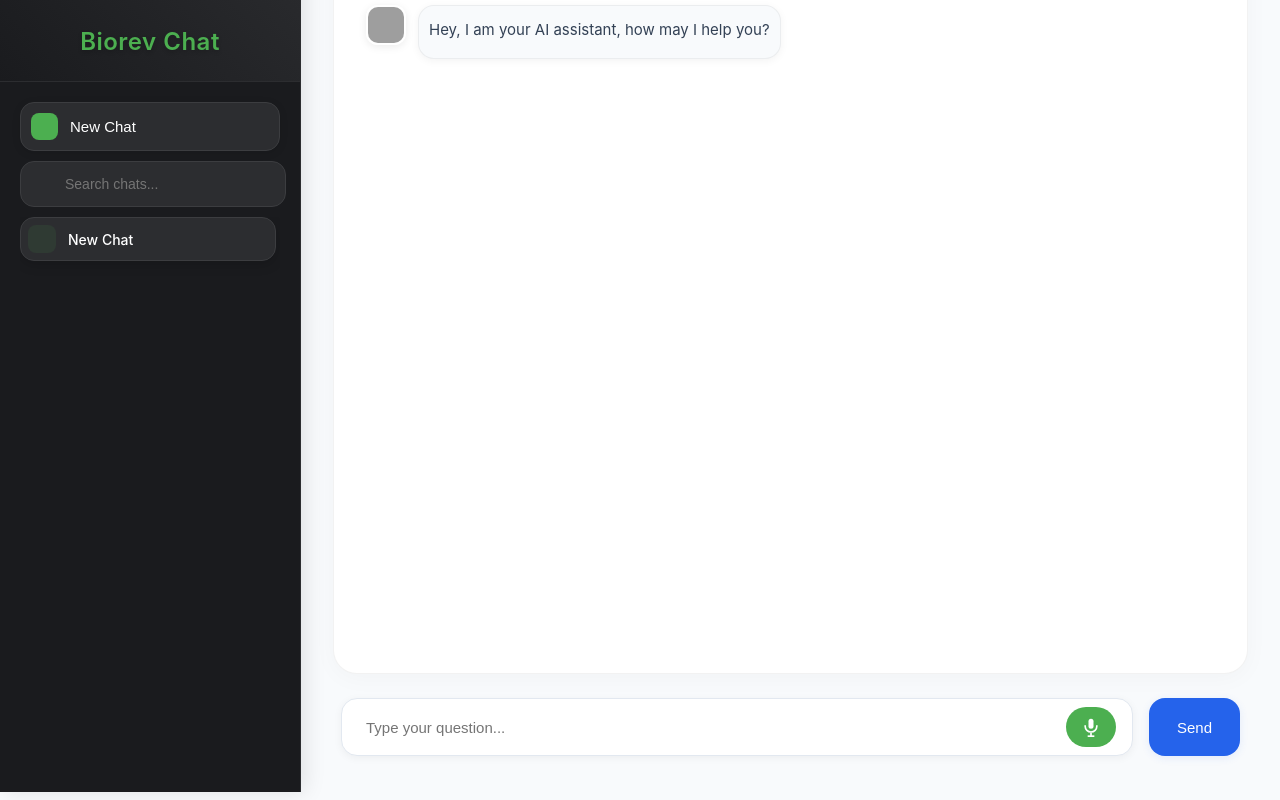
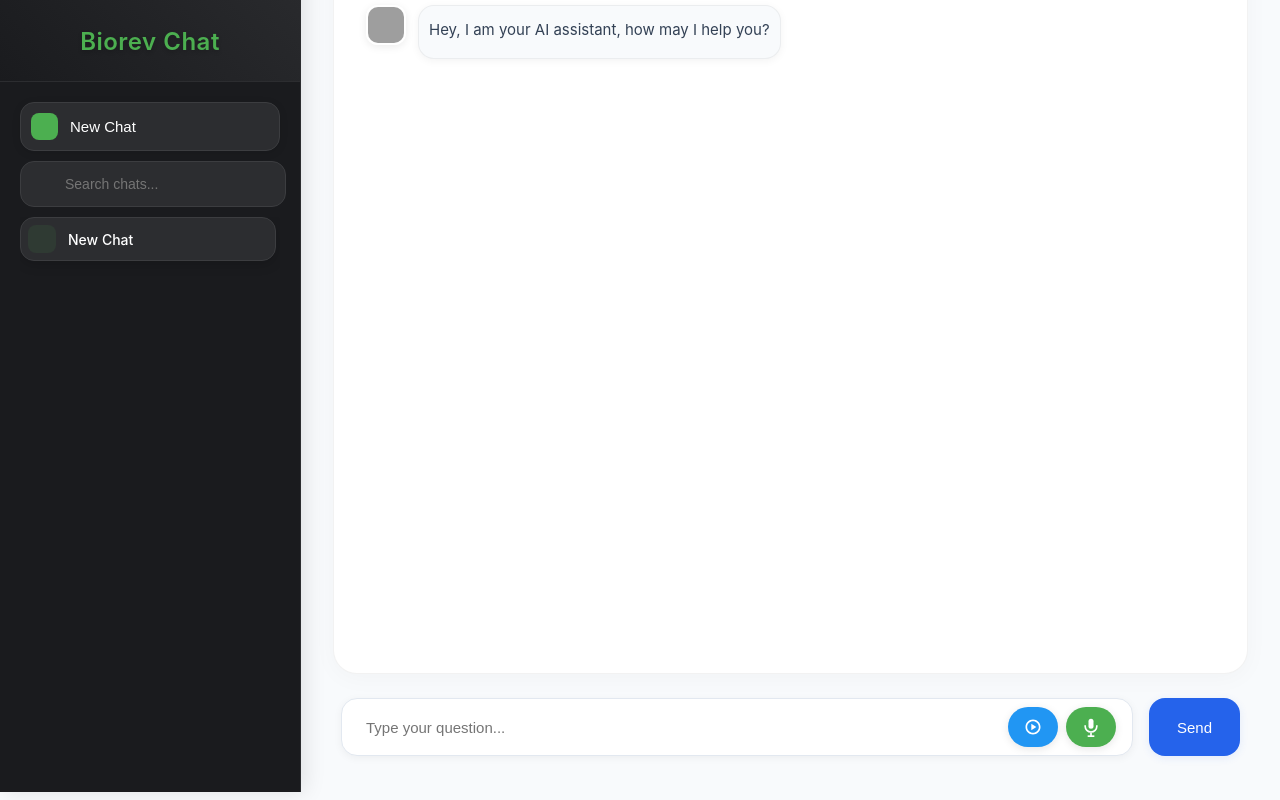
Before and after one commit to Biorevtech-Agents/AI-Assistant, a React (Create React App) app in the folder frontend/: page / in a window 1280 px wide. Built offline with nearby package versions, Linux system fonts and the light colour scheme; no server answers; grey boxes are pictures that could not be loaded; some icons are missing.

Commit message:
Add continuous talk feature to voice input component

```diff
--- a/frontend/src/App.tsx
+++ b/frontend/src/App.tsx
@@ -331,6 +331,7 @@ const App: React.FC = () => {
   const [loading, setLoading] = useState(false);
   const [input, setInput] = useState('');
   const [isListening, setIsListening] = useState(false);
+  const [isContinuousTalk, setIsContinuousTalk] = useState(false);
   const [sentFromVoice, setSentFromVoice] = useState(false);
   const messagesEndRef = useRef<HTMLDivElement>(null);
   const abortControllerRef = useRef<AbortController | null>(null);
@@ -343,6 +344,7 @@ const App: React.FC = () => {
   const [stopButtonHovered, setStopButtonHovered] = useState(false);
   const [isTyping, setIsTyping] = useState(false);
   const [isSpeaking, setIsSpeaking] = useState(false);
+  const recognitionRef = useRef<SpeechRecognition | null>(null);
 
   const getCurrentChat = () => {
     return chats.find(chat => chat.id === activeChat) || chats[0];
@@ -537,17 +539,40 @@ const App: React.FC = () => {
   };
 
   const handleVoiceResult = (text: string) => {
-    setInput(text);
-    setSentFromVoice(true);
-    setIsListening(false);
+    if (text.trim()) {
+      setInput(text);
+      setSentFromVoice(true);
+      if (isContinuousTalk) {
+        sendQuestion(text);
+        setInput('');
+        setSentFromVoice(false);
+      } else {
+        setIsListening(false);
+      }
+    }
   };
 
   const handleListeningChange = (listening: boolean) => {
     setIsListening(listening);
-    if (!listening && input.trim() && sentFromVoice) {
+    if (!listening && input.trim() && sentFromVoice && !isContinuousTalk) {
       sendQuestion(input.trim());
       setInput('');
       setSentFromVoice(false);
+    }
+  };
+
+  const handleContinuousTalkChange = (continuous: boolean) => {
+    setIsContinuousTalk(continuous);
+    if (!continuous) {
+      setIsListening(false);
+      setSentFromVoice(false);
+      if (recognitionRef.current) {
+        try {
+          recognitionRef.current.stop();
+        } catch (error) {
+          console.error('Error stopping recognition:', error);
+        }
+      }
     }
   };
 
@@ -740,7 +765,13 @@ const App: React.FC = () => {
               }}
               disabled={loading}
             />
-            <VoiceInput onResult={handleVoiceResult} listening={isListening} onListeningChange={handleListeningChange} />
+            <VoiceInput
+              onResult={handleVoiceResult}
+              listening={isListening}
+              onListeningChange={handleListeningChange}
+              continuousTalk={isContinuousTalk}
+              onContinuousTalkChange={handleContinuousTalkChange}
+            />
           </motion.div>
 
           <motion.button
--- a/frontend/src/components/VoiceInput.tsx
+++ b/frontend/src/components/VoiceInput.tsx
@@ -4,6 +4,8 @@ interface VoiceInputProps {
   onResult: (text: string) => void;
   listening: boolean;
   onListeningChange: (listening: boolean) => void;
+  continuousTalk: boolean;
+  onContinuousTalkChange: (continuous: boolean) => void;
 }
 // Inline SVG Mic Icons
 const MicOnIcon = () => (
@@ -35,7 +37,27 @@ const MicOffIcon = () => (
   </svg>
 );
 
-const VoiceInput: React.FC<VoiceInputProps> = ({ onResult, listening, onListeningChange }) => {
+// New Talk Icon
+const TalkIcon = () => (
+  <svg
+    xmlns="http://www.w3.org/2000/svg"
+    height="20"
+    width="20"
+    viewBox="0 0 24 24"
+    fill="white"
+  >
+    <path d="M12 3C7.03 3 3 7.03 3 12s4.03 9 9 9 9-4.03 9-9-4.03-9-9-9zm0 16c-3.87 0-7-3.13-7-7s3.13-7 7-7 7 3.13 7 7-3.13 7-7 7z"/>
+    <path d="M10 8l6 4-6 4V8z"/>
+  </svg>
+);
+
+const VoiceInput: React.FC<VoiceInputProps> = ({
+  onResult,
+  listening,
+  onListeningChange,
+  continuousTalk,
+  onContinuousTalkChange
+}) => {
   const recognitionRef = useRef<SpeechRecognition | null>(null);
   const isRecognitionActiveRef = useRef<boolean>(false);
 
@@ -47,15 +69,17 @@ const VoiceInput: React.FC<VoiceInputProps> = ({ onResult, listening, onListenin
     }
 
     const recognition = new SpeechRecognition();
-    recognition.continuous = false;
+    recognition.continuous = continuousTalk;
     recognition.interimResults = false;
     recognition.lang = 'en-US';
 
     recognition.onresult = (event: SpeechRecognitionEvent) => {
-      const transcript = event.results[0][0].transcript;
+      const transcript = event.results[event.results.length - 1][0].transcript;
       onResult(transcript);
+      if (!continuousTalk) {
         isRecognitionActiveRef.current = false;
         onListeningChange(false);
+      }
     };
 
     recognition.onstart = () => {
@@ -64,8 +88,18 @@ const VoiceInput: React.FC<VoiceInputProps> = ({ onResult, listening, onListenin
     };
 
     recognition.onend = () => {
+      if (continuousTalk && isRecognitionActiveRef.current) {
+        try {
+          recognition.start();
+        } catch (error) {
+          console.error('Error restarting recognition:', error);
           isRecognitionActiveRef.current = false;
           onListeningChange(false);
+        }
+      } else {
+        isRecognitionActiveRef.current = false;
+        onListeningChange(false);
+      }
     };
 
     recognition.onerror = (event: ErrorEvent) => {
@@ -76,7 +110,6 @@ const VoiceInput: React.FC<VoiceInputProps> = ({ onResult, listening, onListenin
 
     recognitionRef.current = recognition;
 
-    // Cleanup function
     return () => {
       if (recognitionRef.current) {
         try {
@@ -86,7 +119,7 @@ const VoiceInput: React.FC<VoiceInputProps> = ({ onResult, listening, onListenin
         }
       }
     };
-  }, [onResult, onListeningChange]);
+  }, [onResult, onListeningChange, continuousTalk]);
 
   useEffect(() => {
     if (listening && !isRecognitionActiveRef.current) {
@@ -105,7 +138,24 @@ const VoiceInput: React.FC<VoiceInputProps> = ({ onResult, listening, onListenin
     }
   }, [listening, onListeningChange]);
 
+  // Add effect to handle continuous talk mode changes
+  useEffect(() => {
+    if (continuousTalk && !isRecognitionActiveRef.current) {
+      try {
+        recognitionRef.current?.start();
+      } catch (error) {
+        console.error('Error starting continuous recognition:', error);
+        onContinuousTalkChange(false);
+      }
+    }
+  }, [continuousTalk, onContinuousTalkChange]);
+
   const toggleListening = () => {
+    if (continuousTalk) {
+      // If continuous talk is active, don't allow regular mic toggle
+      return;
+    }
+
     if (isRecognitionActiveRef.current) {
       try {
         recognitionRef.current?.stop();
@@ -116,7 +166,40 @@ const VoiceInput: React.FC<VoiceInputProps> = ({ onResult, listening, onListenin
     onListeningChange(!listening);
   };
 
+  const toggleContinuousTalk = () => {
+    if (isRecognitionActiveRef.current) {
+      try {
+        recognitionRef.current?.stop();
+      } catch (error) {
+        console.error('Error stopping recognition:', error);
+      }
+    }
+    onContinuousTalkChange(!continuousTalk);
+  };
+
   return (
+    <div style={{ display: 'flex', gap: '8px' }}>
+      <button
+        onClick={toggleContinuousTalk}
+        style={{
+          backgroundColor: continuousTalk ? '#f44336' : '#2196f3',
+          border: 'none',
+          borderRadius: 20,
+          padding: '8px 14px',
+          cursor: 'pointer',
+          display: 'flex',
+          alignItems: 'center',
+          justifyContent: 'center',
+          width: 50,
+          height: 40,
+          boxShadow: '0 2px 8px rgba(0,0,0,0.1)',
+          transition: 'all 0.3s ease',
+        }}
+        title={continuousTalk ? 'Stop Continuous Talk' : 'Start Continuous Talk'}
+        aria-label={continuousTalk ? 'Stop Continuous Talk' : 'Start Continuous Talk'}
+      >
+        <TalkIcon />
+      </button>
       <button
         onClick={toggleListening}
         style={{
@@ -124,19 +207,23 @@ const VoiceInput: React.FC<VoiceInputProps> = ({ onResult, listening, onListenin
           border: 'none',
           borderRadius: 20,
           padding: '8px 14px',
-        marginLeft: 8,
-        cursor: 'pointer',
+          cursor: continuousTalk ? 'not-allowed' : 'pointer',
           display: 'flex',
           alignItems: 'center',
           justifyContent: 'center',
           width: 50,
           height: 40,
+          opacity: continuousTalk ? 0.5 : 1,
+          boxShadow: '0 2px 8px rgba(0,0,0,0.1)',
+          transition: 'all 0.3s ease',
         }}
-      title={listening ? 'Stop Listening' : 'Start Listening'}
-      aria-label={listening ? 'Stop Listening' : 'Start Listening'}
+        title={continuousTalk ? 'Disabled during continuous talk' : (listening ? 'Stop Listening' : 'Start Listening')}
+        aria-label={continuousTalk ? 'Disabled during continuous talk' : (listening ? 'Stop Listening' : 'Start Listening')}
+        disabled={continuousTalk}
       >
         {listening ? <MicOffIcon /> : <MicOnIcon />}
       </button>
+    </div>
   );
 };
 
```
Lines whose indentation alone changed are shown as unchanged.
